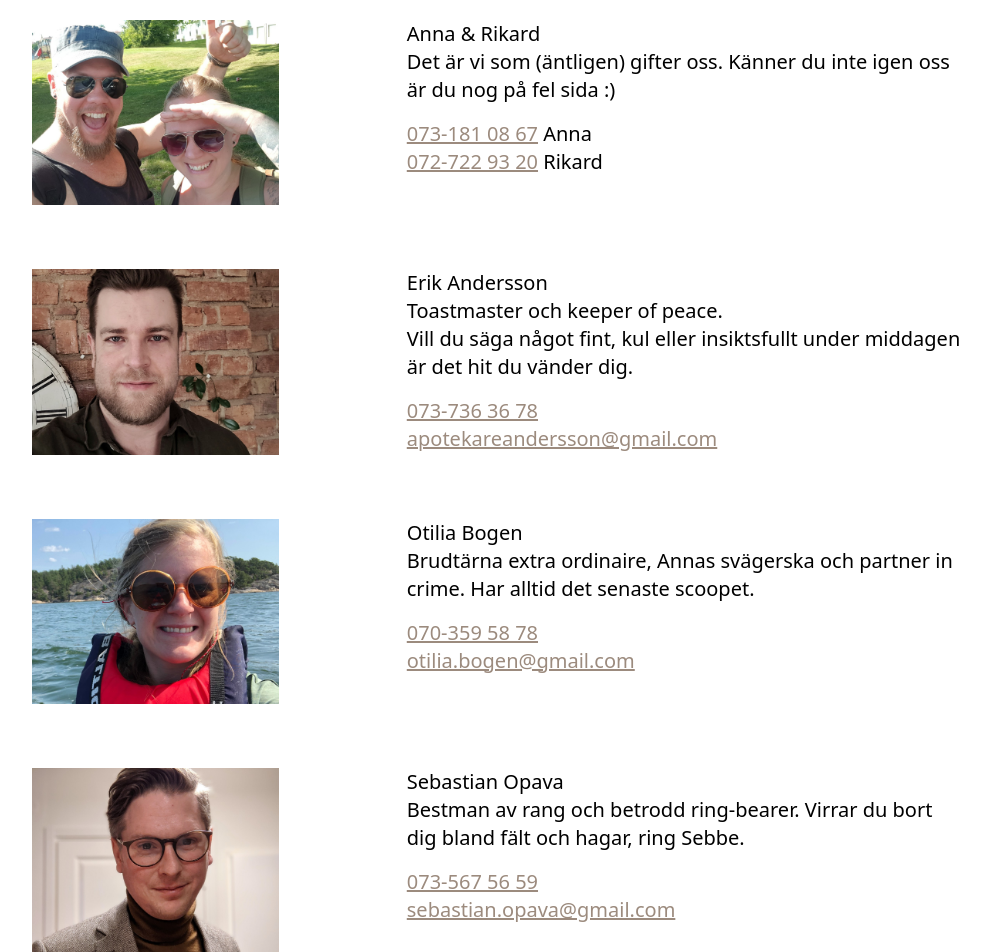
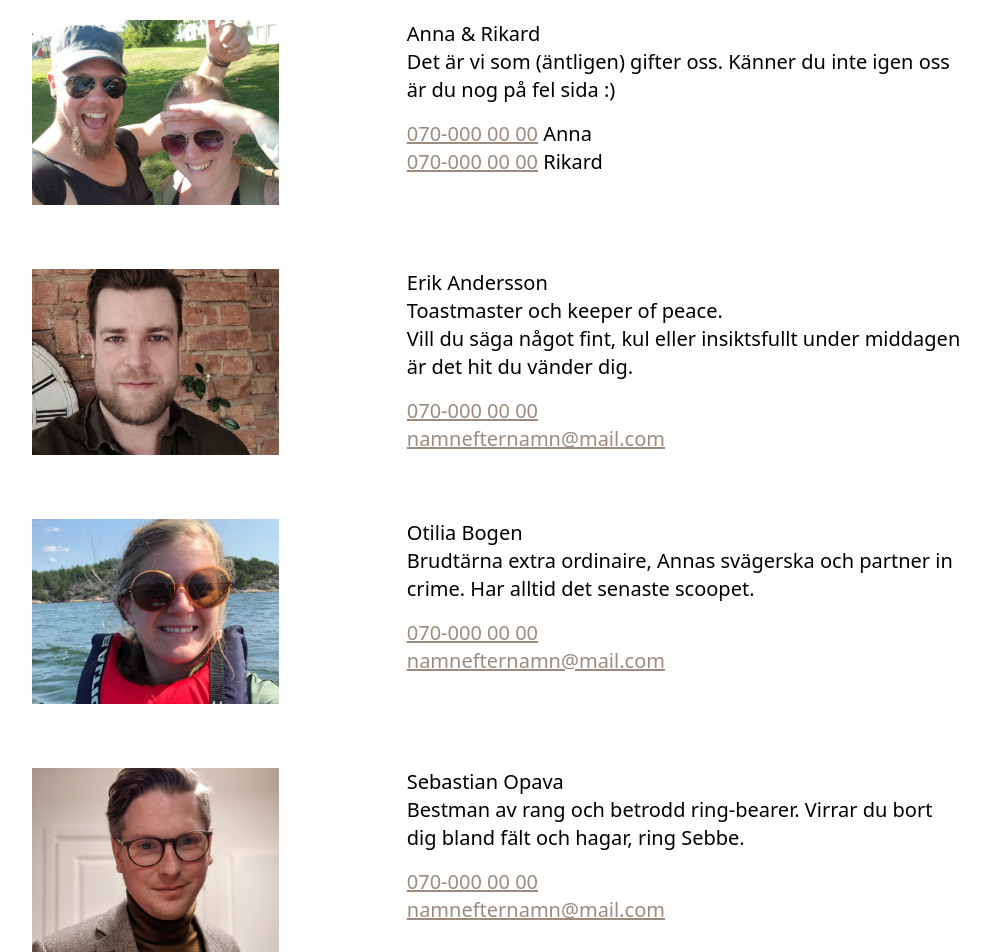
Before and after one commit to annarehnman/brollopssida, a Vue app: page /kontakt in a window 1280 px wide. Shown: the part 220-1172 px from the top of the page, without its empty margins (143-1133 px from the left). Built offline with nearby package versions, Linux system fonts and the light colour scheme.

Commit message:
updated contact

```diff
--- a/src/components/forms/OsaForm.vue
+++ b/src/components/forms/OsaForm.vue
@@ -125,7 +125,7 @@ export default {
       }
     },
     sendEmail() {
-      emailjs.sendForm('service_wfc4zgm', 'osa_form', this.$refs.form, 'user_0szKUYK5TFQa7kyiB2f7x')
+      emailjs.sendForm('service_wfc4zgm', 'osa_brollop', this.$refs.form, 'user_0szKUYK5TFQa7kyiB2f7x')
       .then(() => {
         this.resetForm()
         this.success = true
--- a/src/views/Contact.vue
+++ b/src/views/Contact.vue
@@ -11,8 +11,8 @@
       <div class="lg:w-3/4 text-xl">
         <p class="font-normal">Anna & Rikard</p>
         <p>Det är vi som (äntligen) gifter oss. Känner du inte igen oss är du nog på fel sida :)</p>
-        <p class="mt-4"><a href="tel:+46731810867" class="text-darkbeige font-normal underline">073-181 08 67</a> Anna</p>
-        <p><a href="tel:+46727229320" class="text-darkbeige font-normal underline">072-722 93 20</a> Rikard</p>
+        <p class="mt-4"><a href="tel:+46000000000" class="text-darkbeige font-normal underline">070-000 00 00</a> Anna</p>
+        <p><a href="tel:+46000000000" class="text-darkbeige font-normal underline">070-000 00 00</a> Rikard</p>
       </div>
     </div>
 
@@ -24,8 +24,8 @@
         <p class="font-normal">Erik Andersson</p>
         <p>Toastmaster och keeper of peace.</p>
         <p>Vill du säga något fint, kul eller insiktsfullt under middagen är det hit du vänder dig.</p>
-        <p class="mt-4"><a href="tel:+46737363678" class="text-darkbeige font-normal underline">073-736 36 78</a></p>
-        <a href="mailto:apotekareandersson@gmail.com" class="text-darkbeige font-normal underline">apotekareandersson@gmail.com</a>
+        <p class="mt-4"><a href="tel:+46000000000" class="text-darkbeige font-normal underline">070-000 00 00</a></p>
+        <a href="mailto:namnefternamn@mail.com" class="text-darkbeige font-normal underline">namnefternamn@mail.com</a>
       </div>
 
     </div>
@@ -36,8 +36,8 @@
       <div class="lg:w-3/4 text-xl">
         <p class="font-normal">Otilia Bogen</p>
         <p>Brudtärna extra ordinaire, Annas svägerska och partner in crime. Har alltid det senaste scoopet.</p>
-        <p class="mt-4"><a href="tel:+46703595878" class="text-darkbeige font-normal underline">070-359 58 78</a></p>
-        <a href="mailto:otilia.bogen@gmail.com" class="text-darkbeige font-normal underline">otilia.bogen@gmail.com</a>
+        <p class="mt-4"><a href="tel:+46000000000" class="text-darkbeige font-normal underline">070-000 00 00</a></p>
+        <a href="mailto:namnefternamn@mail.com" class="text-darkbeige font-normal underline">namnefternamn@mail.com</a>
       </div>
     </div>
 
@@ -48,8 +48,8 @@
       <div class="lg:w-3/4 text-xl">
         <p class="font-normal">Sebastian Opava</p>
         <p>Bestman av rang och betrodd ring-bearer. Virrar du bort dig bland fält och hagar, ring Sebbe.</p>
-        <p class="mt-4"><a href="tel:+46735675659" class="text-darkbeige font-normal underline">073-567 56 59</a></p>
-        <a href="mailto:sebastian.opava@gmail.com" class="text-darkbeige font-normal underline">sebastian.opava@gmail.com</a>
+        <p class="mt-4"><a href="tel:+46000000000" class="text-darkbeige font-normal underline">070-000 00 00</a></p>
+        <a href="mailto:namnefternamn@mail.com" class="text-darkbeige font-normal underline">namnefternamn@mail.com</a>
       </div>
     </div>
 
```
